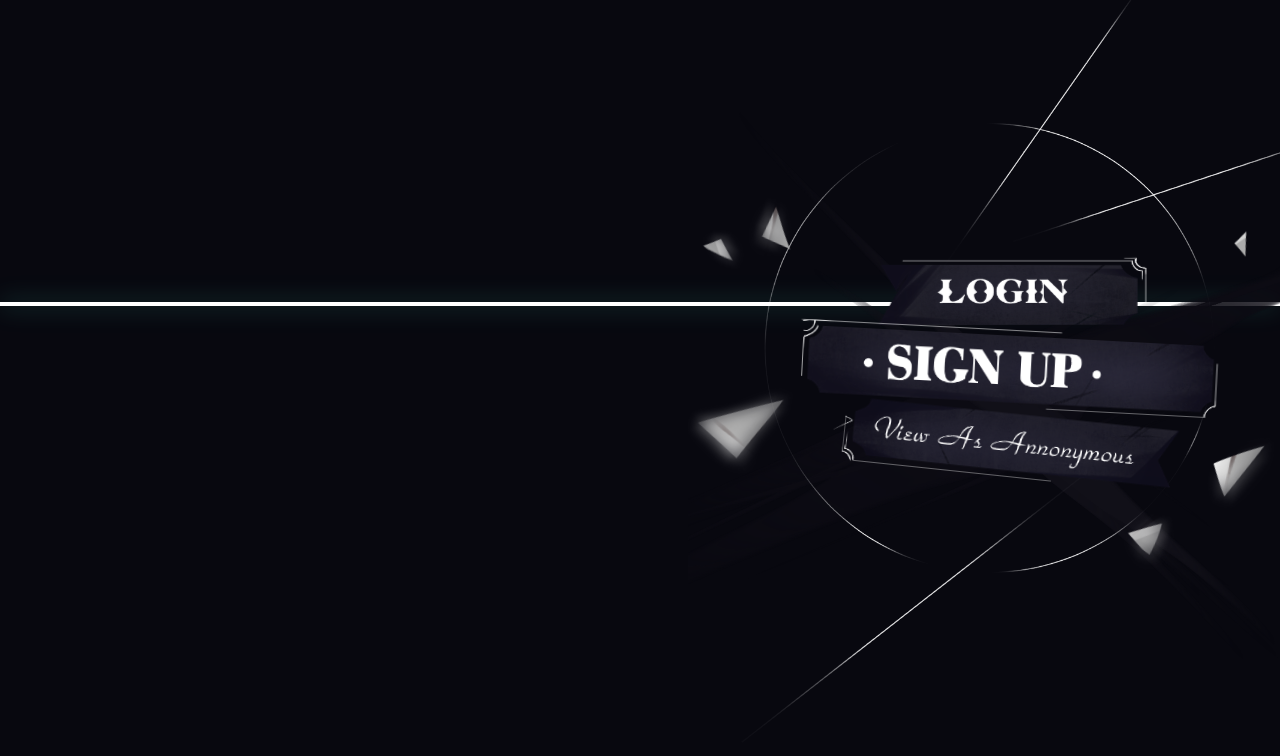
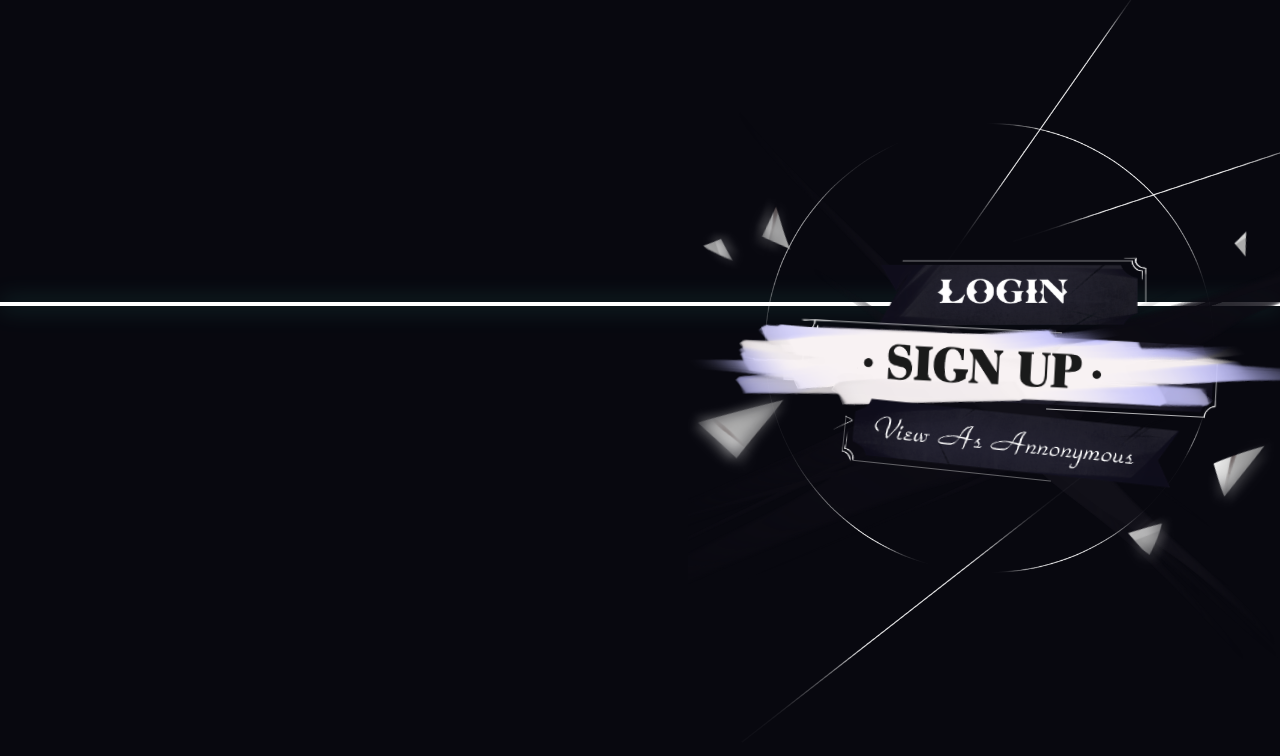
Before and after one commit to SpinningAxe/Verdict, an Angular app: page /menu-page in a window 1280 px wide. Shown: the top 756 px of the page. Built offline with nearby package versions, Linux system fonts and the light colour scheme.

Commit message:
new hover effect for buttons

```diff
--- a/src/app/pages/menu-page/menu-page.component.html
+++ b/src/app/pages/menu-page/menu-page.component.html
@@ -12,7 +12,8 @@
                 <img src="./assets/Login-Button.png" class="button-placard">
             </div>
 
-            <div id="sign-up-button" class="center-center sign-up-button-appear-animation" (click)="navigateToSignUp()">
+            <div id="sign-up-button" class="center-center sign-up-button-appear-animation"(click)="navigateToSignUp()">
+                <img src="./assets/Button-Hover.png" id="sign-up-button-hover">
                 <img src="./assets/Sign-Up-Title.png" id="sign-up-title" class="button-title">
                 <img src="./assets/Sign-Up-Button.png" class="button-placard">
             </div>
--- a/src/app/pages/menu-page/menu-page.component.scss
+++ b/src/app/pages/menu-page/menu-page.component.scss
@@ -224,7 +224,7 @@ $appearDur: 1s;
 
 .button-title{
   position: absolute;
-  z-index: 99;
+  z-index: 999;
 
   cursor: pointer;
 }
@@ -243,6 +243,17 @@ $appearDur: 1s;
 
 #sign-up-title{
   transform: translateX(-3rem);
+  filter: brightness(0.1);
+}
+
+#sign-up-title-hover{
+  transform: translateX(-3rem);
+  filter: brightness(0.1);
+}
+
+#sign-up-button-hover{
+  position: absolute;
+  z-index: 99;
 }
 
 // #view-aa-title{
@@ -251,10 +262,14 @@ $appearDur: 1s;
 #login-button{
   scale: $scale;
   transform: translateY(-7rem);
+
+  transition: all 0.3s cubic-bezier(1,0,0,1);
 }
 
 #sign-up-button{
   scale: $scale;
+
+  transition: all 0.3s cubic-bezier(1,0,0,1);
 }
 
 #view-aa-button{
--- a/src/app/pages/menu-page/menu-page.component.ts
+++ b/src/app/pages/menu-page/menu-page.component.ts
@@ -19,4 +19,9 @@ export class MenuPageComponent {
   navigateToVerdict(){
     this.Router.navigate(['verdict'])
   }
+
+  hoverEffect(button:string){
+    let buttonHover = document.getElementById(`${button}`);
+    buttonHover!.classList.remove(`${button}-appear-animation`)
+  }
 }
```
Also changed, not shown: src/assets/Button-Hover.png (added).
